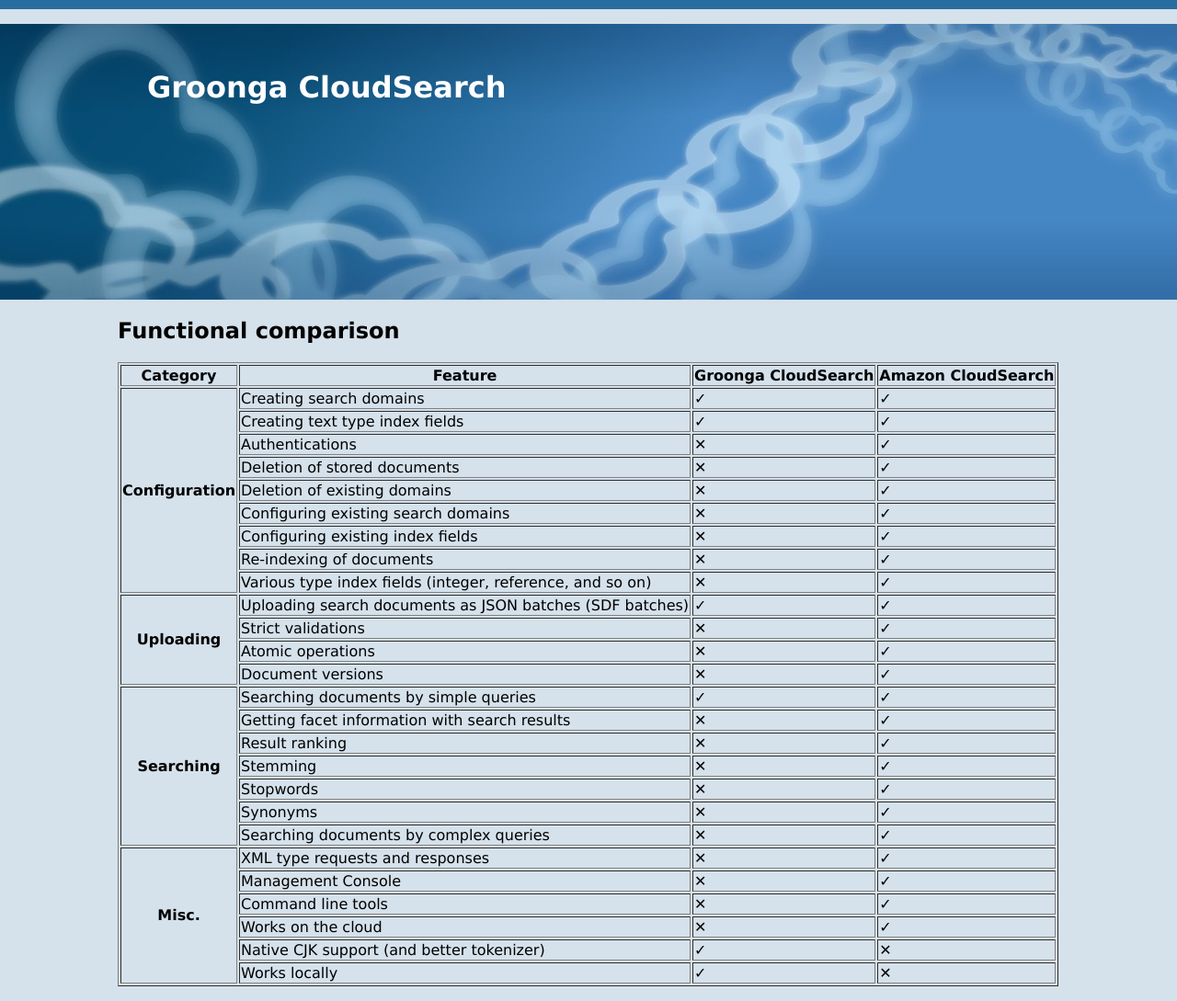
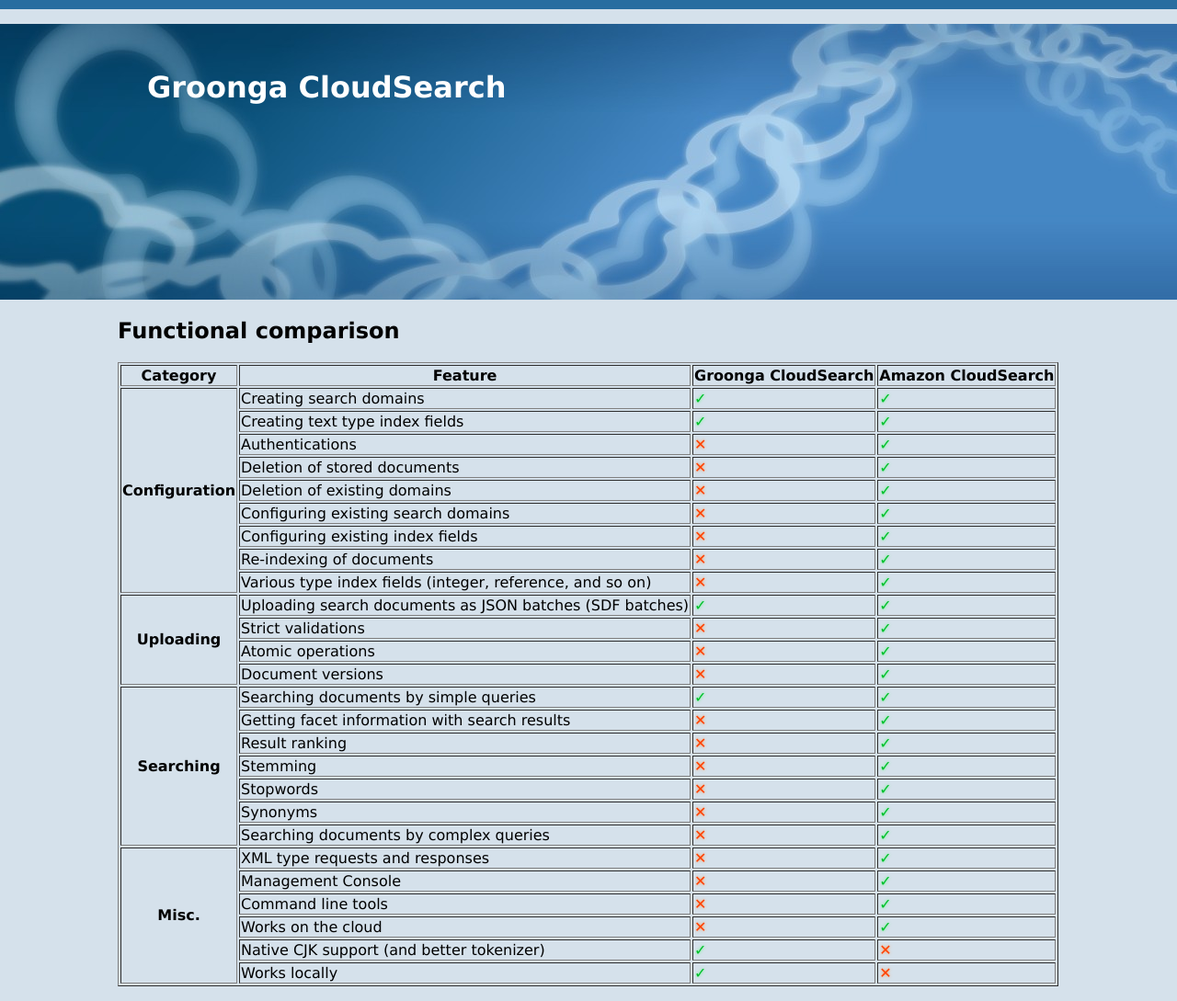
Before and after one commit to groonga/gcs.groonga.org, a Jekyll site: the page built from index.md, in a window 1280 px wide. Shown: the whole page at 92% size. Built offline with Jekyll 4.4.1, drawn with Linux system fonts in a browser that asks for light colours.

Commit message:
Colorize functional comparison table

```diff
--- a/index.md
+++ b/index.md
@@ -16,112 +16,112 @@
   <tr>
     <th rowspan="9">Configuration</th>
     <td>Creating search domains</td>
-    <td>&#x2713;</td><td>&#x2713;</td>
+    <td><span class="functional-ok">&#x2713;</span></td><td><span class="functional-ok">&#x2713;</span></td>
   </tr>
   <tr>
     <td>Creating text type index fields</td>
-    <td>&#x2713;</td><td>&#x2713;</td>
+    <td><span class="functional-ok">&#x2713;</span></td><td><span class="functional-ok">&#x2713;</span></td>
   </tr>
   <tr>
     <td>Authentications</td>
-    <td>&#x2715;</td><td>&#x2713;</td>
+    <td><span class="functional-ng">&#x2715;</span></td><td><span class="functional-ok">&#x2713;</span></td>
   </tr>
   <tr>
     <td>Deletion of stored documents</td>
-    <td>&#x2715;</td><td>&#x2713;</td>
+    <td><span class="functional-ng">&#x2715;</span></td><td><span class="functional-ok">&#x2713;</span></td>
   </tr>
   <tr>
     <td>Deletion of existing domains</td>
-    <td>&#x2715;</td><td>&#x2713;</td>
+    <td><span class="functional-ng">&#x2715;</span></td><td><span class="functional-ok">&#x2713;</span></td>
   </tr>
   <tr>
     <td>Configuring existing search domains</td>
-    <td>&#x2715;</td><td>&#x2713;</td>
+    <td><span class="functional-ng">&#x2715;</span></td><td><span class="functional-ok">&#x2713;</span></td>
   </tr>
   <tr>
     <td>Configuring existing index fields</td>
-    <td>&#x2715;</td><td>&#x2713;</td>
+    <td><span class="functional-ng">&#x2715;</span></td><td><span class="functional-ok">&#x2713;</span></td>
   </tr>
   <tr>
     <td>Re-indexing of documents</td>
-    <td>&#x2715;</td><td>&#x2713;</td>
+    <td><span class="functional-ng">&#x2715;</span></td><td><span class="functional-ok">&#x2713;</span></td>
   </tr>
   <tr>
     <td>Various type index fields (integer, reference, and so on)</td>
-    <td>&#x2715;</td><td>&#x2713;</td>
+    <td><span class="functional-ng">&#x2715;</span></td><td><span class="functional-ok">&#x2713;</span></td>
   </tr>
 
   <tr>
     <th rowspan="4">Uploading</th>
     <td>Uploading search documents as JSON batches (SDF batches)</td>
-    <td>&#x2713;</td><td>&#x2713;</td>
+    <td><span class="functional-ok">&#x2713;</span></td><td><span class="functional-ok">&#x2713;</span></td>
   </tr>
   <tr>
     <td>Strict validations</td>
-    <td>&#x2715;</td><td>&#x2713;</td>
+    <td><span class="functional-ng">&#x2715;</span></td><td><span class="functional-ok">&#x2713;</span></td>
   </tr>
   <tr>
     <td>Atomic operations</td>
-    <td>&#x2715;</td><td>&#x2713;</td>
+    <td><span class="functional-ng">&#x2715;</span></td><td><span class="functional-ok">&#x2713;</span></td>
   </tr>
   <tr>
     <td>Document versions</td>
-    <td>&#x2715;</td><td>&#x2713;</td>
+    <td><span class="functional-ng">&#x2715;</span></td><td><span class="functional-ok">&#x2713;</span></td>
   </tr>
 
   <tr>
     <th rowspan="7">Searching</th>
     <td>Searching documents by simple queries</td>
-    <td>&#x2713;</td><td>&#x2713;</td>
+    <td><span class="functional-ok">&#x2713;</span></td><td><span class="functional-ok">&#x2713;</span></td>
   </tr>
   <tr>
     <td>Getting facet information with search results</td>
-    <td>&#x2715;</td><td>&#x2713;</td>
+    <td><span class="functional-ng">&#x2715;</span></td><td><span class="functional-ok">&#x2713;</span></td>
   </tr>
   <tr>
     <td>Result ranking</td>
-    <td>&#x2715;</td><td>&#x2713;</td>
+    <td><span class="functional-ng">&#x2715;</span></td><td><span class="functional-ok">&#x2713;</span></td>
   </tr>
   <tr>
     <td>Stemming</td>
-    <td>&#x2715;</td><td>&#x2713;</td>
+    <td><span class="functional-ng">&#x2715;</span></td><td><span class="functional-ok">&#x2713;</span></td>
   </tr>
   <tr>
     <td>Stopwords</td>
-    <td>&#x2715;</td><td>&#x2713;</td>
+    <td><span class="functional-ng">&#x2715;</span></td><td><span class="functional-ok">&#x2713;</span></td>
   </tr>
   <tr>
     <td>Synonyms</td>
-    <td>&#x2715;</td><td>&#x2713;</td>
+    <td><span class="functional-ng">&#x2715;</span></td><td><span class="functional-ok">&#x2713;</span></td>
   </tr>
   <tr>
     <td>Searching documents by complex queries</td>
-    <td>&#x2715;</td><td>&#x2713;</td>
+    <td><span class="functional-ng">&#x2715;</span></td><td><span class="functional-ok">&#x2713;</span></td>
   </tr>
 
   <tr>
     <th rowspan="6">Misc.</th>
     <td>XML type requests and responses</td>
-    <td>&#x2715;</td><td>&#x2713;</td>
+    <td><span class="functional-ng">&#x2715;</span></td><td><span class="functional-ok">&#x2713;</span></td>
   </tr>
   <tr>
     <td>Management Console</td>
-    <td>&#x2715;</td><td>&#x2713;</td>
+    <td><span class="functional-ng">&#x2715;</span></td><td><span class="functional-ok">&#x2713;</span></td>
   </tr>
   <tr>
     <td>Command line tools</td>
-    <td>&#x2715;</td><td>&#x2713;</td>
+    <td><span class="functional-ng">&#x2715;</span></td><td><span class="functional-ok">&#x2713;</span></td>
   </tr>
   <tr>
     <td>Works on the cloud</td>
-    <td>&#x2715;</td><td>&#x2713;</td>
+    <td><span class="functional-ng">&#x2715;</span></td><td><span class="functional-ok">&#x2713;</span></td>
   </tr>
   <tr>
     <td>Native CJK support (and better tokenizer)</td>
-    <td>&#x2713;</td><td>&#x2715;</td>
+    <td><span class="functional-ok">&#x2713;</span></td><td><span class="functional-ng">&#x2715;</span></td>
   </tr>
   <tr>
     <td>Works locally</td>
-    <td>&#x2713;</td><td>&#x2715;</td>
+    <td><span class="functional-ok">&#x2713;</span></td><td><span class="functional-ng">&#x2715;</span></td>
   </tr>
 </table>
--- a/stylesheets/screen.css
+++ b/stylesheets/screen.css
@@ -28,3 +28,13 @@
   padding-bottom: 50px;
   padding-top: 50px;
 }
+
+.functional-ok {
+  color: #00BF2B;
+  text-shadow: #5AFF79 0 0 0.2em;
+}
+
+.functional-ng {
+  color: #FF4000;
+  text-shadow: #FF9750 0 0 0.2em;
+}
```
